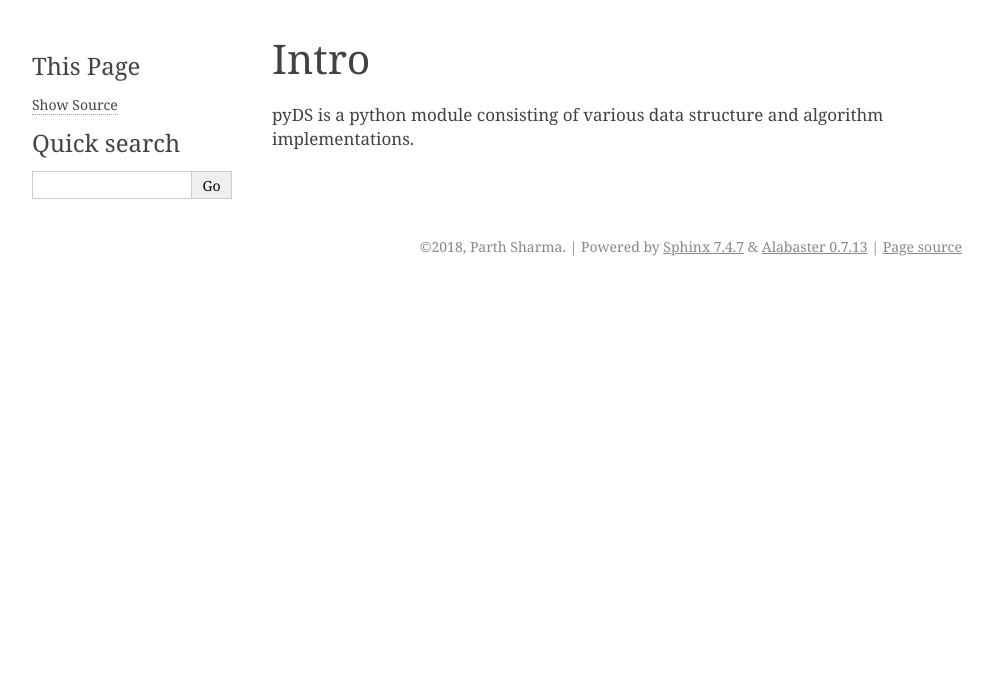
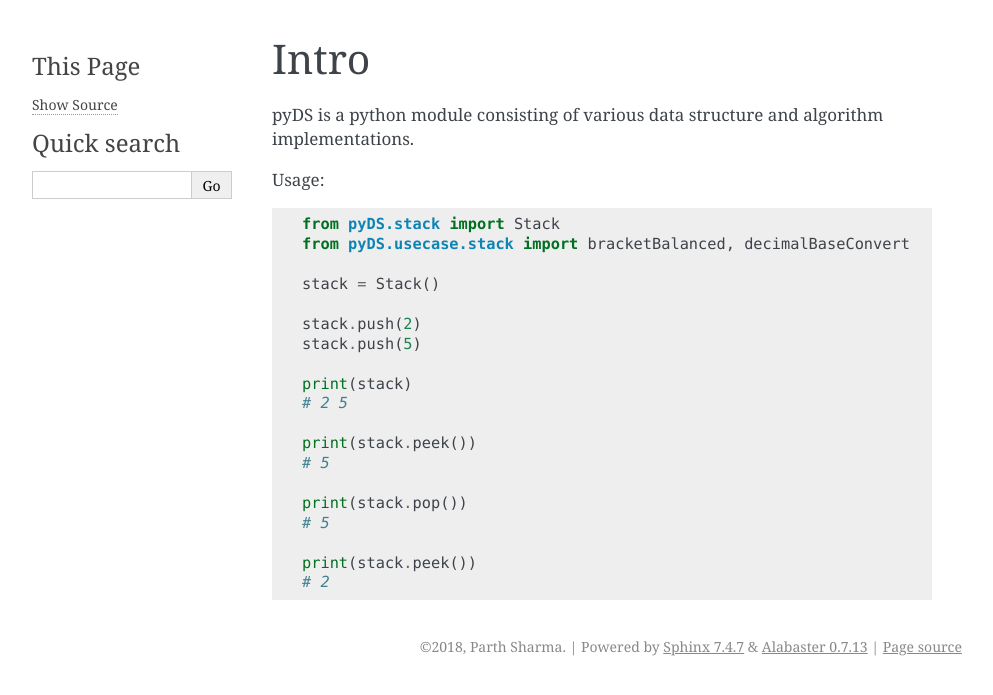
Before and after one commit to parthsharma2/pyDS, a Sphinx documentation site: the page built from docs/source/intro.rst, in a window 1280 px wide. Shown: the top 695 px of the page, without its empty margins (148-1141 px from the left). Built offline with Sphinx 7.4.7, drawn with Linux system fonts in a browser that asks for light colours.

Commit message:
Add basic module usage to docs

```diff
--- a/docs/source/intro.rst
+++ b/docs/source/intro.rst
@@ -3,3 +3,25 @@ Intro
 
 pyDS is a python module consisting of various data structure and algorithm
 implementations.
+
+Usage::
+
+  from pyDS.stack import Stack
+  from pyDS.usecase.stack import bracketBalanced, decimalBaseConvert
+
+  stack = Stack()
+
+  stack.push(2)
+  stack.push(5)
+
+  print(stack)
+  # 2 5
+
+  print(stack.peek())
+  # 5
+
+  print(stack.pop())
+  # 5
+
+  print(stack.peek())
+  # 2
```
